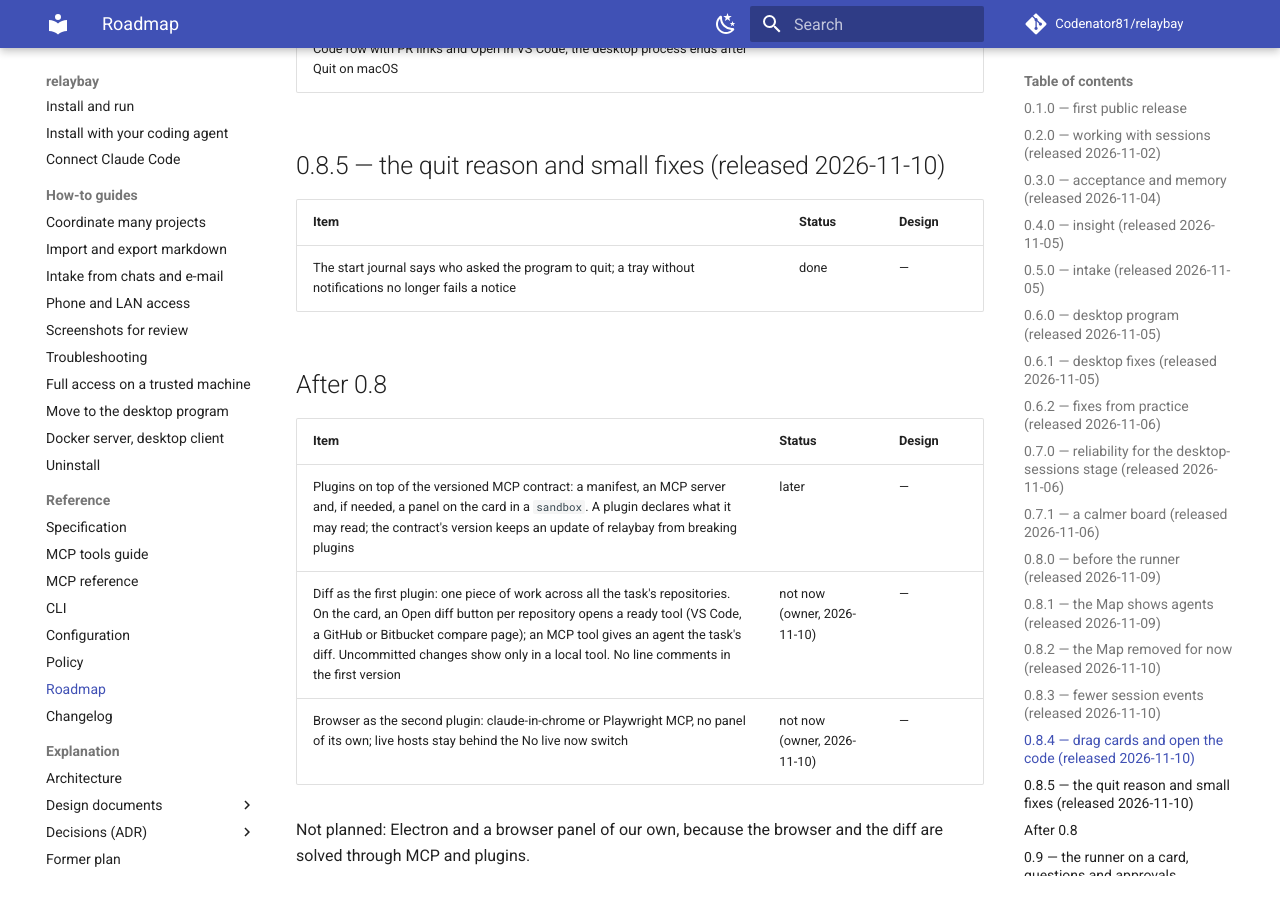
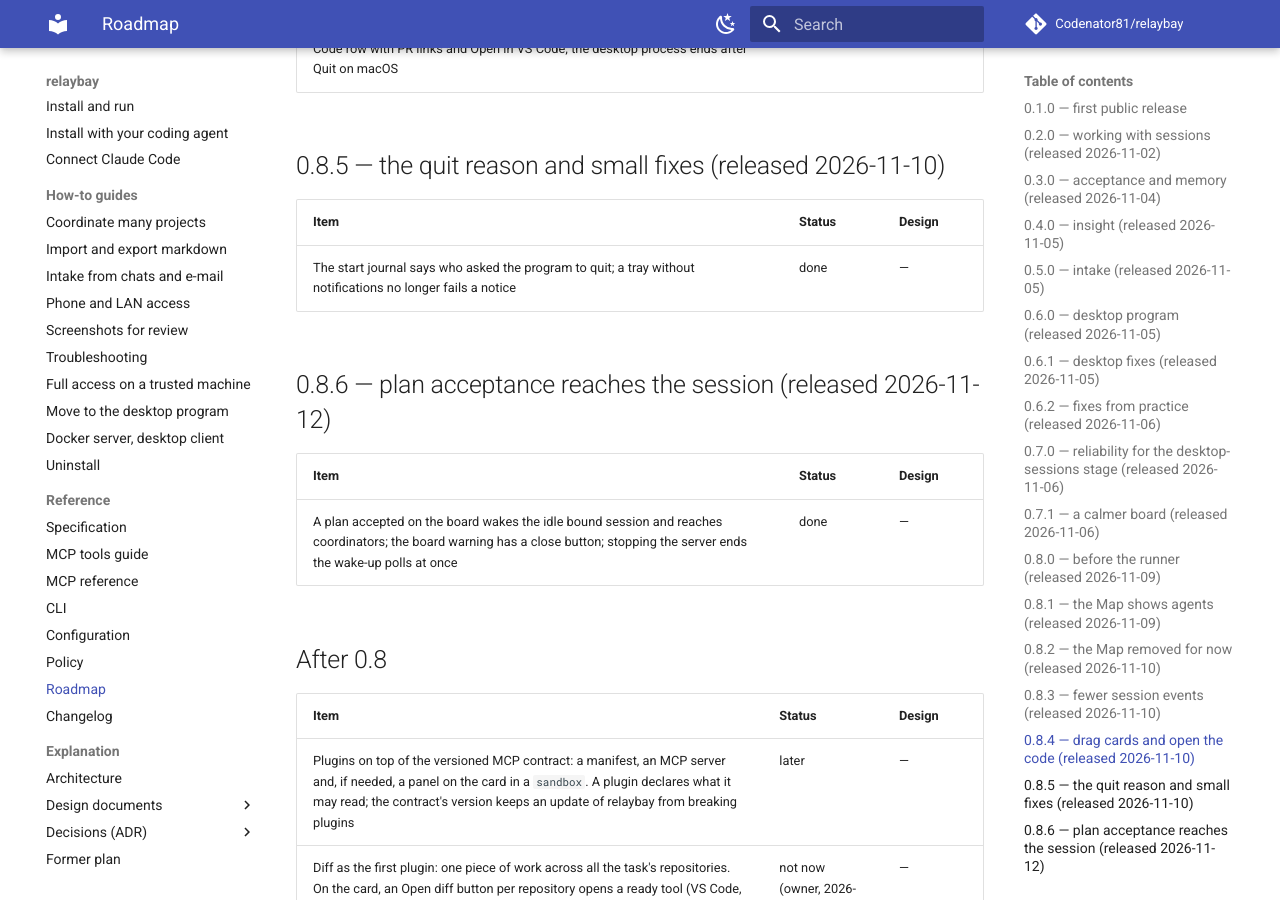
Before and after one commit to Codenator81/relaybay, an MkDocs documentation site: the page built from docs/ROADMAP.md, in a window 1280 px wide and 900 px high, scrolled down 5774 px. Built offline with MkDocs 1.6.1 and Material for MkDocs 9.7.7, drawn with Linux system fonts in a browser that asks for light colours; comment, search, counter and statistics services are not loaded.

```diff
--- a/docs/ROADMAP.md
+++ b/docs/ROADMAP.md
@@ -140,6 +140,12 @@ Ships when a coordinator runs its daily work from relaybay.
 |---|---|---|
 | The start journal says who asked the program to quit; a tray without notifications no longer fails a notice | done | — |
 
+## 0.8.6 — plan acceptance reaches the session (released 2026-11-12)
+
+| Item | Status | Design |
+|---|---|---|
+| A plan accepted on the board wakes the idle bound session and reaches coordinators; the board warning has a close button; stopping the server ends the wake-up polls at once | done | — |
+
 ## After 0.8
 
 | Item | Status | Design |
--- a/docs/SPEC.md
+++ b/docs/SPEC.md
@@ -4,7 +4,7 @@ How relaybay behaves **now**: the concepts and every shipped feature. This page
 plans; upcoming work lives in the [roadmap](ROADMAP.md) and the [design documents](design/index.md).
 When a feature ships, its final behaviour moves here in the same pull request.
 
-Version covered: `0.8.5`. Anchors of the form `#spec-…` are stable and may be
+Version covered: `0.8.6`. Anchors of the form `#spec-…` are stable and may be
 linked from code, issues and other documents.
 
 Contents:
--- a/pyproject.toml
+++ b/pyproject.toml
@@ -1,6 +1,6 @@
 [project]
 name = "relaybay"
-version = "0.8.5"
+version = "0.8.6"
 description = "A live board and MCP server for coordinating many Claude Code sessions across projects."
 readme = "README.md"
 license = "MIT"
```
Also changed, not shown: CHANGELOG.md (+5 -5 lines), 2 other files.
